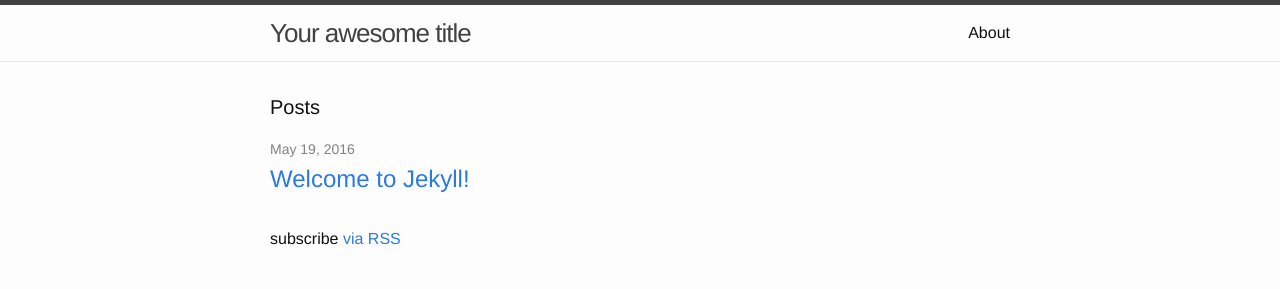
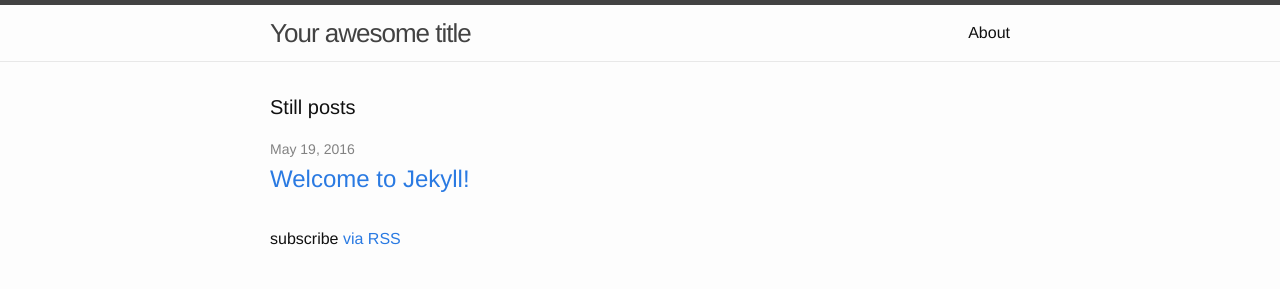
Before and after one commit to dpavlicko/dpavlicko.github.io, a Jekyll site: the page built from index.html, in a window 1280 px wide. Shown: the top 289 px of the page. Built offline with Jekyll 4.4.1, drawn with Linux system fonts in a browser that asks for light colours.

Commit message:
Update index.html

```diff
--- a/index.html
+++ b/index.html
@@ -4,7 +4,7 @@
 
 <div class="home">
 
-  <h1 class="page-heading">Posts</h1>
+  <h1 class="page-heading">Still posts</h1>
 
   <ul class="post-list">
     {% for post in site.posts %}
```
